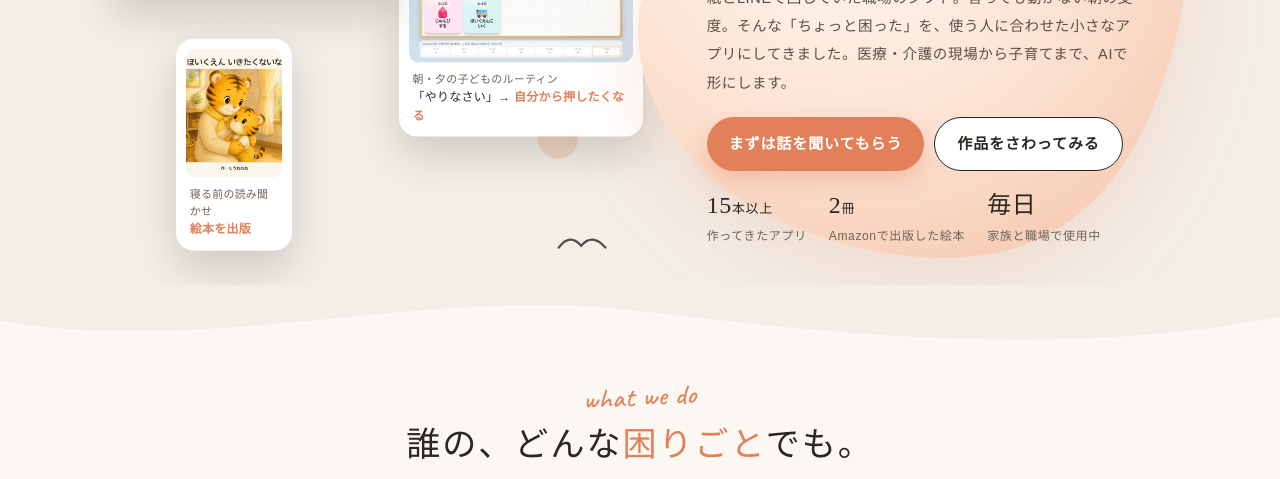
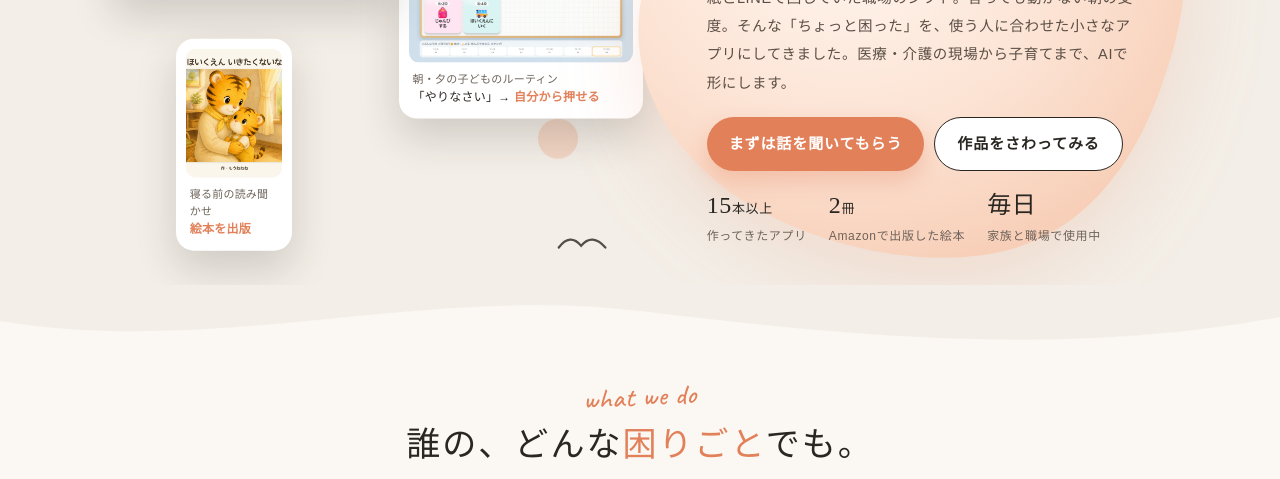
Before and after one commit to omega-ai-lab-39/omega-works, a plain HTML site: page index.html in a window 1280 px wide. Shown: the part 315-794 px from the top of the page. Drawn offline with Linux system fonts and the light colour scheme; a web font is replaced by a local one.

Commit message:
トップの写真カードの説明が途中で切れないように
Co-Authored-By: Claude Opus 5.5 <noreply@anthropic.com>

```diff
--- a/index.html
+++ b/index.html
@@ -8,7 +8,7 @@
 <link rel="preconnect" href="https://fonts.googleapis.com">
 <link rel="preconnect" href="https://fonts.gstatic.com" crossorigin>
 <link href="https://fonts.googleapis.com/css2?family=Caveat:wght@500;600&family=Kiwi+Maru:wght@400;500&display=swap" rel="stylesheet">
-<link rel="stylesheet" href="style.css?v=6">
+<link rel="stylesheet" href="style.css?v=7">
 </head>
 <body>
 
@@ -63,7 +63,7 @@
         </div>
         <div class="mv-card c2">
           <img src="img/dekitayo.png" alt="">
-          <div class="cap"><em>朝・夕の子どものルーティン</em>「やりなさい」→ <b>自分から押したくなる</b></div>
+          <div class="cap"><em>朝・夕の子どものルーティン</em>「やりなさい」→ <b>自分から押せる</b></div>
         </div>
         <div class="mv-card c3">
           <img src="img/book-hoikuen.jpg" alt="">
--- a/style.css
+++ b/style.css
@@ -469,3 +469,6 @@ form.form{max-width:700px;margin:0 auto;background:var(--card);color:var(--ink);
 /* できること：MVのすぐ下に見えるよう上の余白をつめる */
 #business{padding-top:36px}
 @media (max-width:560px){#business{padding-top:28px}}
+/* 写真カードの説明：太字のところは途中で切らない */
+.mv-card .cap b{display:inline-block;white-space:nowrap}
+@media (max-width:380px){.mv-card .cap em{letter-spacing:0;font-size:9.5px}}
```
Also changed, not shown: works.html (+1 -1 lines).
